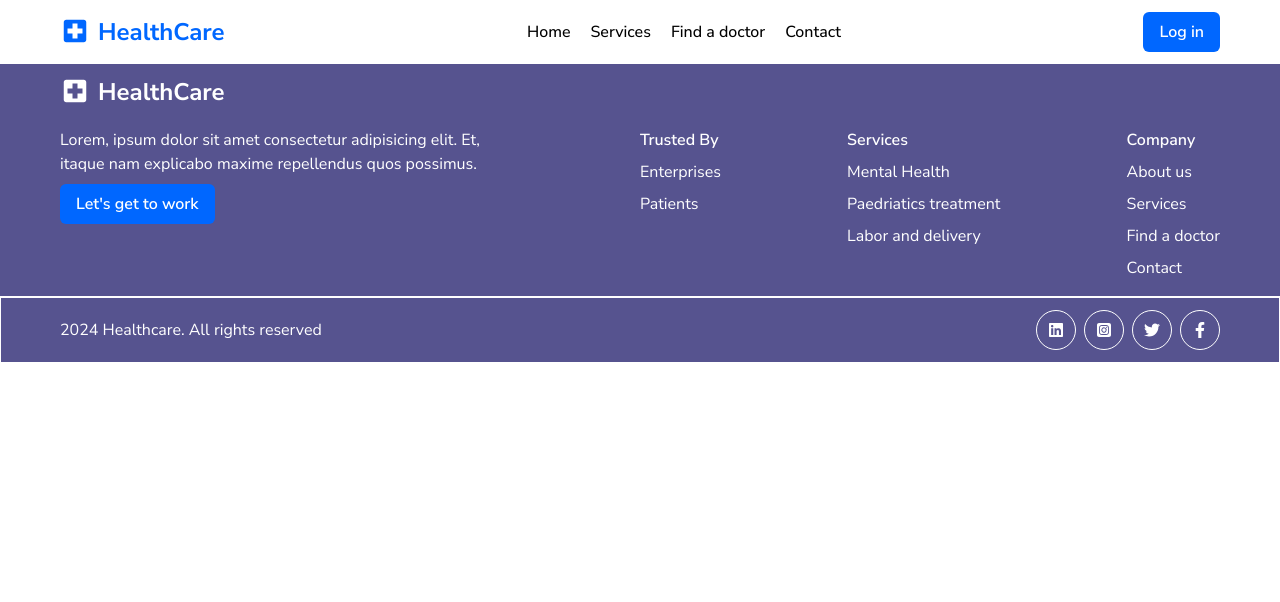
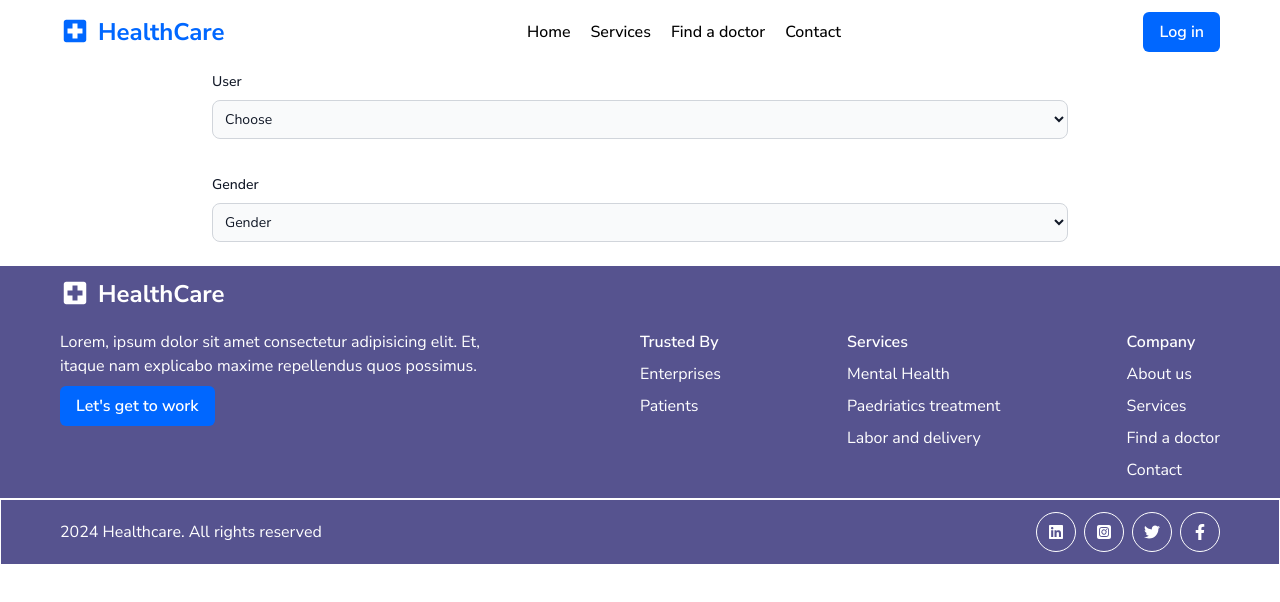
Before and after one commit to MainaMary/book-a-doctor, a React (Vite) app in the folder frontend/: page /auth/register in a window 1280 px wide. Shown: the top 602 px of the page. Built offline with nearby package versions, Linux system fonts and the light colour scheme.

Commit message:
add register form component

```diff
--- a/frontend/src/pages/auth/Register.tsx
+++ b/frontend/src/pages/auth/Register.tsx
@@ -1,7 +1,52 @@
+import { useState, ChangeEvent } from "react";
+import Input from "../../components/form/input";
+import Label from "../../components/form/label";
 const Register = () => {
+  const [formValues, setFormValues] = useState({
+    email: "",
+    password: "",
+    name: "",
+    gender: "",
+  });
+  const handleChange = (event: ChangeEvent<HTMLInputElement>) => {
+    const { value, name } = event.target;
+    setFormValues({ ...formValues, [name]: value });
+  };
+  const handleSubmit = (event: React.FormEvent<HTMLFormElement>) => {
+    event.preventDefault();
+  };
   return (
     <div className="container flex m-auto w-[70%]">
-      <form className="w-full rounded-md"></form>
+      <form className="w-full space-y-2 rounded-md" onSubmit={handleSubmit}>
+        <div></div>
+        <div></div>
+        <div></div>
+        <div className="grid col-span-2 gap-3">
+          <div>
+            <Label>User</Label>
+            <select
+              id="small"
+              className="block w-full p-2 mb-6 text-sm text-gray-900 border border-gray-300 rounded-lg bg-gray-50 focus:ring-blue-500 focus:border-blue-500 dark:bg-gray-700 dark:border-gray-600 dark:placeholder-gray-400 dark:text-white dark:focus:ring-blue-500 dark:focus:border-blue-500"
+            >
+              <option selected>Choose</option>
+              <option value="US">Patient</option>
+              <option value="CA">Doctor</option>
+            </select>
+          </div>
+          <div>
+            <Label>Gender</Label>
+            <select
+              id="small"
+              className="block w-full p-2 mb-6 text-sm text-gray-900 border border-gray-300 rounded-lg bg-gray-50 focus:ring-blue-500 focus:border-blue-500 dark:bg-gray-700 dark:border-gray-600 dark:placeholder-gray-400 dark:text-white dark:focus:ring-blue-500 dark:focus:border-blue-500"
+            >
+              <option selected>Gender</option>
+              <option value="US">Male</option>
+              <option value="CA">Female</option>
+              <option value="CA">Other</option>
+            </select>
+          </div>
+        </div>
+      </form>
     </div>
   );
 };
```
